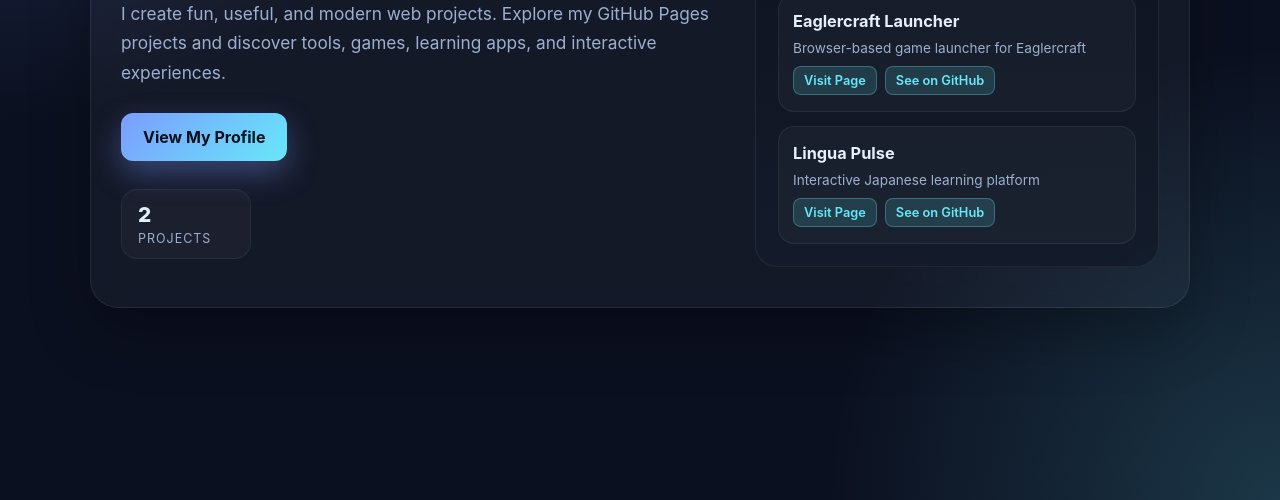
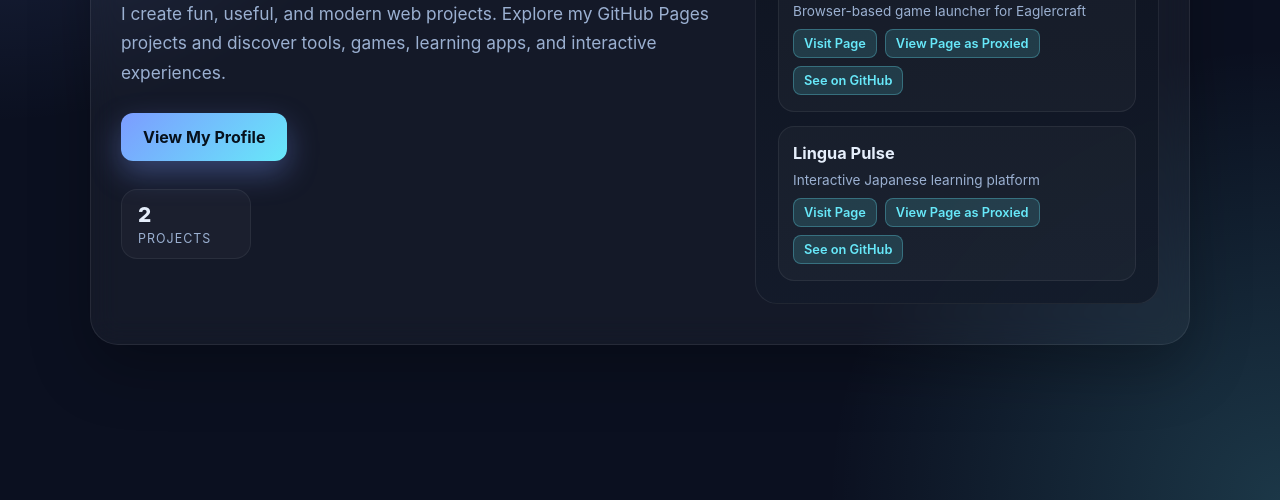
Before and after one commit to SaugatCho/SaugatCho.github.io, a plain HTML site: page index.html in a window 1280 px wide. Shown: the part 300-800 px from the top of the page. Drawn offline with Linux system fonts and the light colour scheme.

Commit message:
Add proxied project page links

```diff
--- a/index.html
+++ b/index.html
@@ -43,6 +43,7 @@
               <p style="margin: 6px 0 8px; color: var(--muted); font-size: 0.85rem; line-height: 1.4;">Browser-based game launcher for Eaglercraft</p>
               <div class="project-links">
                 <a class="project-link" href="https://saugatcho.github.io/Eaglercraft-Launcher">Visit Page</a>
+                <a class="project-link" href="https://raw.githack.com/SaugatCho/Eaglercraft-Launcher/main/index.html">View Page as Proxied</a>
                 <a class="project-link" href="https://github.com/SaugatCho/Eaglercraft-Launcher">See on GitHub</a>
               </div>
             </div>
@@ -52,6 +53,7 @@
               <p style="margin: 6px 0 8px; color: var(--muted); font-size: 0.85rem; line-height: 1.4;">Interactive Japanese learning platform</p>
               <div class="project-links">
                 <a class="project-link" href="https://saugatcho.github.io/LinguaPulse">Visit Page</a>
+                <a class="project-link" href="https://raw.githack.com/SaugatCho/LinguaPulse/main/index.html">View Page as Proxied</a>
                 <a class="project-link" href="https://github.com/SaugatCho/LinguaPulse">See on GitHub</a>
               </div>
             </div>
```
